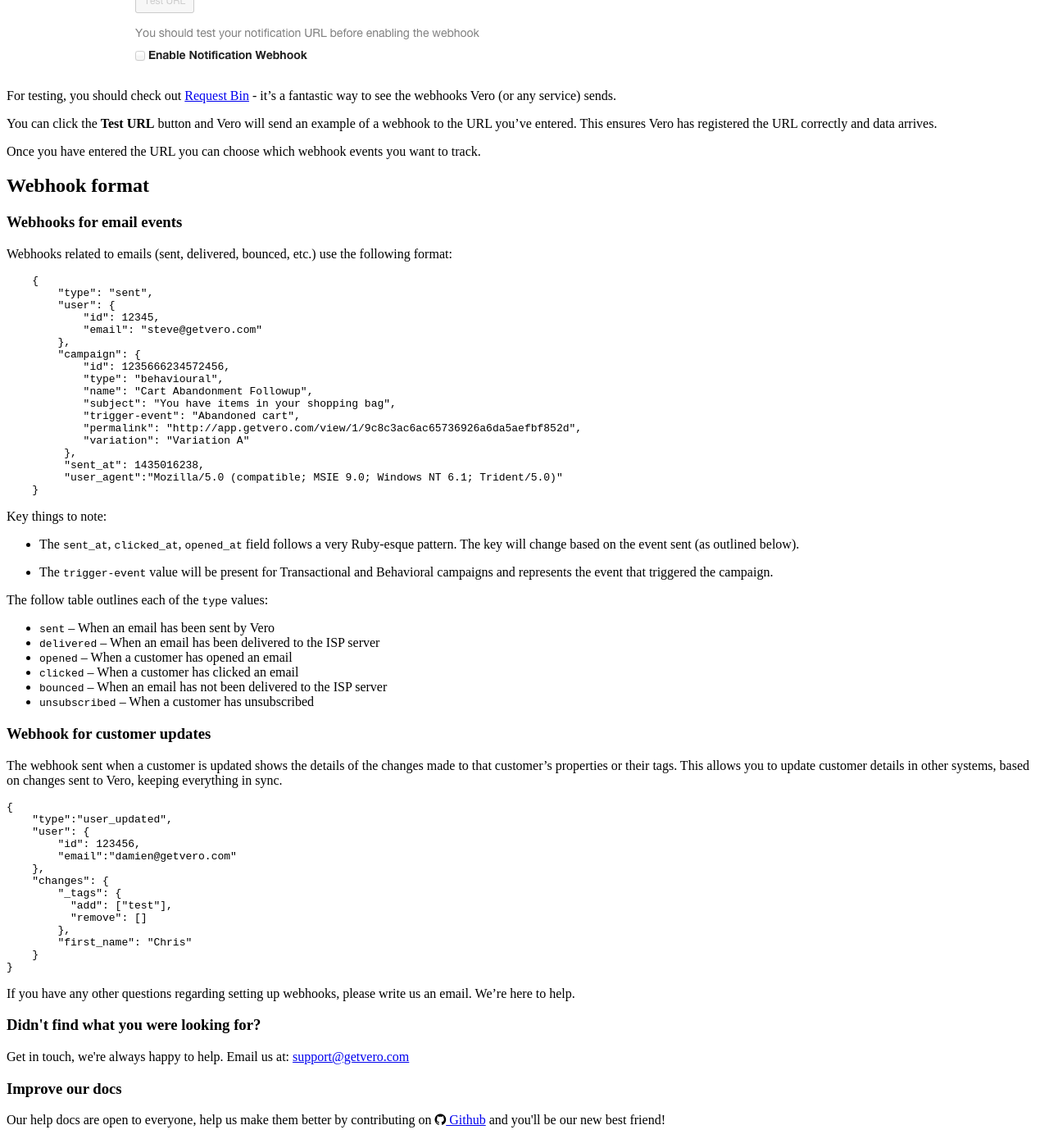
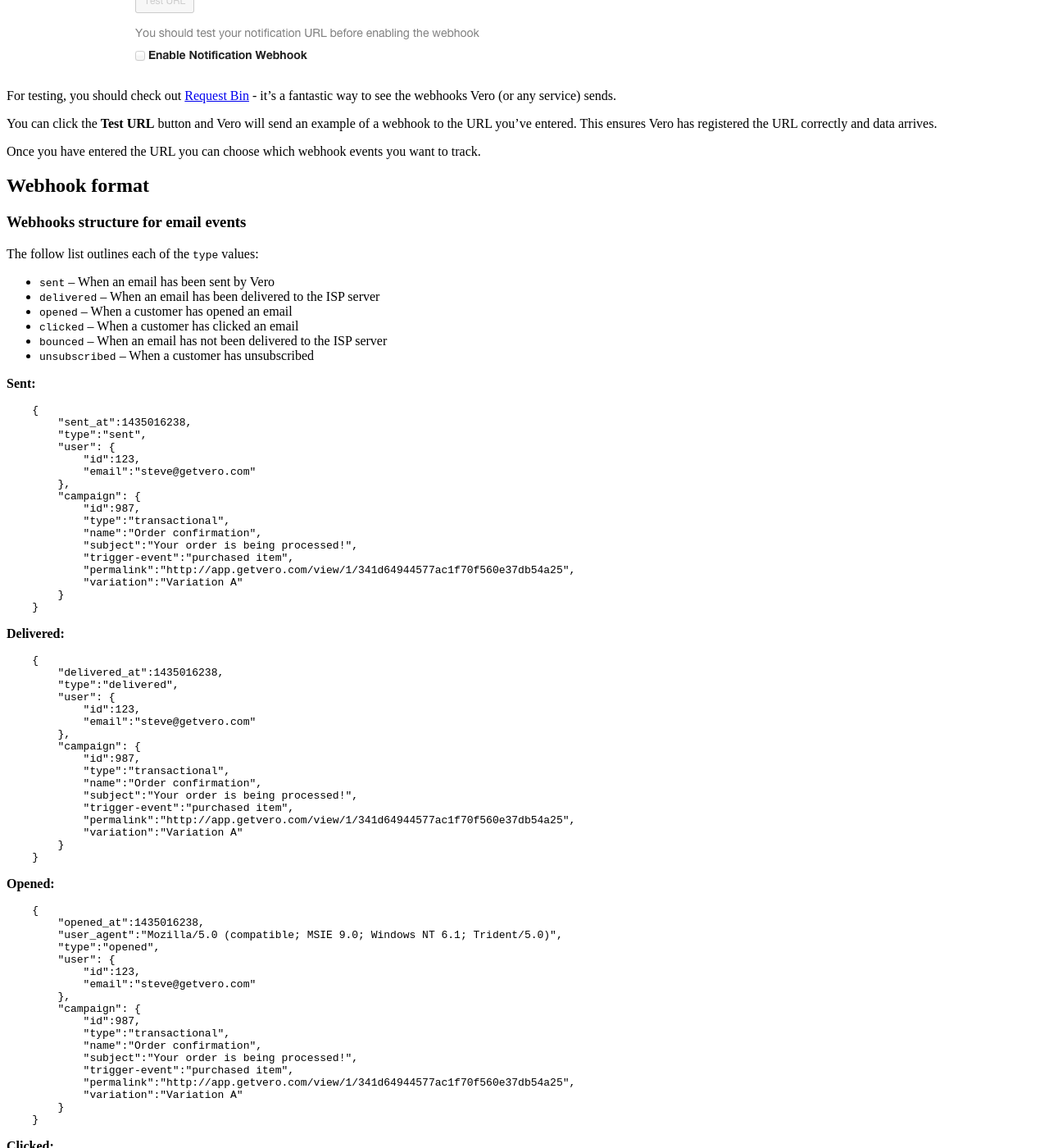
Before and after one commit to willegan/getvero.github.io, a Jekyll site: the page built from _articles/setting-up-veros-webhooks.md, in a window 1280 px wide and 1400 px high, scrolled down 1072 px. Shown: the whole window at 82% size. Built offline with Jekyll 4.4.1, drawn with Linux system fonts in a browser that asks for light colours; nearby versions of some CDN libraries; a script that is not in the unit is left out; comment, search, counter and statistics services are not loaded; some of the changed text lies outside the part shown.

Commit message:
Update webhooks docs

```diff
--- a/_articles/setting-up-veros-webhooks.md
+++ b/_articles/setting-up-veros-webhooks.md
@@ -33,36 +33,9 @@
 
 ## Webhook format
 
-### Webhooks for email events
+### Webhooks structure for email events
 
-Webhooks related to emails (sent, delivered, bounced, etc.) use the following format:
-
-        {
-            "type": "sent",
-            "user": {
-                "id": 12345,
-                "email": "steve@getvero.com"
-            },
-            "campaign": {
-                "id": 1235666234572456,
-                "type": "behavioural",
-                "name": "Cart Abandonment Followup",
-                "subject": "You have items in your shopping bag",
-                "trigger-event": "Abandoned cart",
-                "permalink": "http://app.getvero.com/view/1/9c8c3ac6ac65736926a6da5aefbf852d",
-                "variation": "Variation A"
-             },
-             "sent_at": 1435016238,
-             "user_agent":"Mozilla/5.0 (compatible; MSIE 9.0; Windows NT 6.1; Trident/5.0)"
-        }
-
-Key things to note:
-
-- The `sent_at`, `clicked_at`, `opened_at` field follows a very Ruby-esque pattern. The key will change based on the event sent (as outlined below).
-
-- The `trigger-event` value will be present for Transactional and Behavioral campaigns and represents the event that triggered the campaign.
-
-The follow table outlines each of the `type` values:
+The follow list outlines each of the `type` values:
 
 - `sent` – When an email has been sent by Vero
 - `delivered` – When an email has been delivered to the ISP server
@@ -71,23 +44,155 @@
 - `bounced` – When an email has not been delivered to the ISP server
 - `unsubscribed` – When a customer has unsubscribed
 
-### Webhook for customer updates
+**Sent:**
 
-The webhook sent when a customer is updated shows the details of the changes made to that customer's properties or their tags. This allows you to update customer details in other systems, based on changes sent to Vero, keeping everything in sync.
+        {
+            "sent_at":1435016238,
+            "type":"sent",
+            "user": {
+                "id":123,
+                "email":"steve@getvero.com"
+            },
+            "campaign": {
+                "id":987,
+                "type":"transactional",
+                "name":"Order confirmation",
+                "subject":"Your order is being processed!",
+                "trigger-event":"purchased item",
+                "permalink":"http://app.getvero.com/view/1/341d64944577ac1f70f560e37db54a25",
+                "variation":"Variation A"
+            }
+        }
 
-    {
-        "type":"user_updated",
-        "user": {
-            "id": 123456,
-            "email":"damien@getvero.com"
-        },
-        "changes": {
-            "_tags": {
-              "add": ["test"],
-              "remove": []
+**Delivered:**
+
+        {
+            "delivered_at":1435016238,
+            "type":"delivered",
+            "user": {
+                "id":123,
+                "email":"steve@getvero.com"
             },
-            "first_name": "Chris"
+            "campaign": {
+                "id":987,
+                "type":"transactional",
+                "name":"Order confirmation",
+                "subject":"Your order is being processed!",
+                "trigger-event":"purchased item",
+                "permalink":"http://app.getvero.com/view/1/341d64944577ac1f70f560e37db54a25",
+                "variation":"Variation A"
+            }
         }
-    }
+
+**Opened:**
+
+        {
+            "opened_at":1435016238,
+            "user_agent":"Mozilla/5.0 (compatible; MSIE 9.0; Windows NT 6.1; Trident/5.0)",
+            "type":"opened",
+            "user": {
+                "id":123,
+                "email":"steve@getvero.com"
+            },
+            "campaign": {
+                "id":987,
+                "type":"transactional",
+                "name":"Order confirmation",
+                "subject":"Your order is being processed!",
+                "trigger-event":"purchased item",
+                "permalink":"http://app.getvero.com/view/1/341d64944577ac1f70f560e37db54a25",
+                "variation":"Variation A"
+            }
+        }
+
+**Clicked:**
+
+        {
+            "clicked_at":1435016238,
+            "user_agent":"Mozilla/5.0 (compatible; MSIE 9.0; Windows NT 6.1; Trident/5.0)",
+            "type":"clicked",
+            "user": {
+                "id":123,
+                "email":"steve@getvero.com"
+            },
+            "campaign": {
+                "id":987,
+                "type":"transactional",
+                "name":"Order confirmation",
+                "subject":"Your order is being processed!",
+                "trigger-event":"purchased item",
+                "permalink":"http://app.getvero.com/view/1/341d64944577ac1f70f560e37db54a25",
+                "variation":"Variation A"
+            }
+        }
+
+**Bounced:**
+
+        {
+            "bounced_at":1435016238,
+            "bounce_type":"hard",
+            "type":"bounced",
+            "user": {
+                "id":123,
+                "email":"steve@getvero.com"
+            },
+            "campaign": {
+                "id":987,
+                "type":"transactional",
+                "name":"Order confirmation",
+                "subject":"Your order is being processed!",
+                "trigger-event":"purchased item",
+                "permalink":"http://app.getvero.com/view/1/341d64944577ac1f70f560e37db54a25",
+                "variation":"Variation A"
+            }
+        }
+
+**Unsubscribed:**
+
+        {
+            "unsubscribed_at":1435016238,
+            "type":"unsubscribed",
+            "user": {
+                "id":123,
+                "email":"steve@getvero.com"
+            }
+        }
+
+Key things to note:
+
+- The `trigger-event` value will be present for Transactional and Behavioral campaigns and represents the event that triggered the campaign.
+
+### Webhook structure for customer updates
+
+The webhook sent when a customer is created or updated shows the details of that customer or the changes made to that customer's properties or their tags. This allows you to update customer details in other systems, based on changes sent to Vero, keeping everything in sync.
+
+**User created:**
+
+        {
+            "type":"user_created",
+            "user": {
+                "firstname":"Steve",
+                "company":"Vero",
+                "role":"Bot",
+                "id":123,
+                "email":"steve@getvero.com"
+            }
+        }
+
+**User updated:**
+
+        {
+            "type":"user_updated",
+            "user": {
+                "id":123,
+                "email":"steve@getvero.com"
+            },
+            "changes": {
+                "_tags": {
+                    "add": ["active-customer"],
+                    "remove":["unactive-180-days"]
+                }
+            }
+        }
 
 If you have any other questions regarding setting up webhooks, please write us an email. We're here to help.
```
Also changed, not shown: 2 other files.
